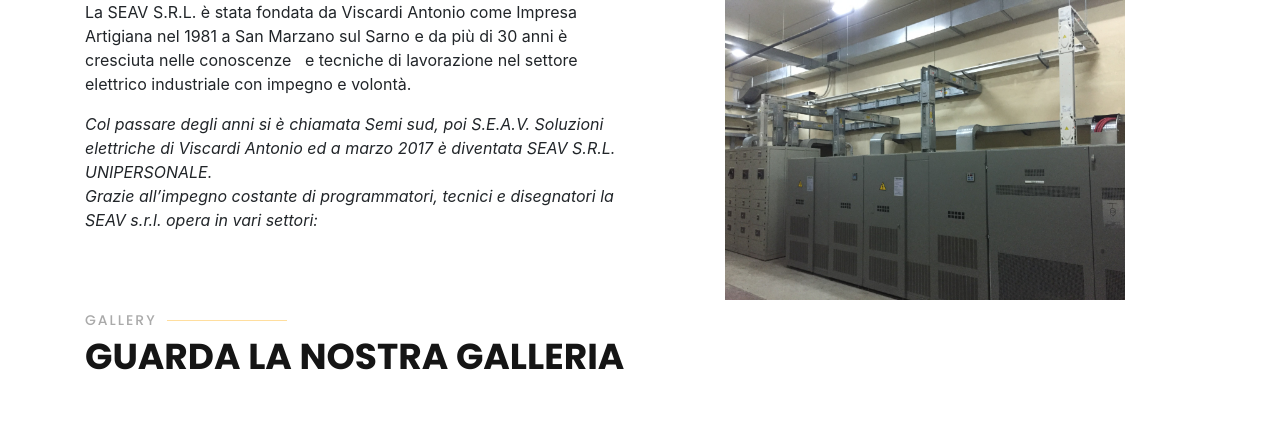
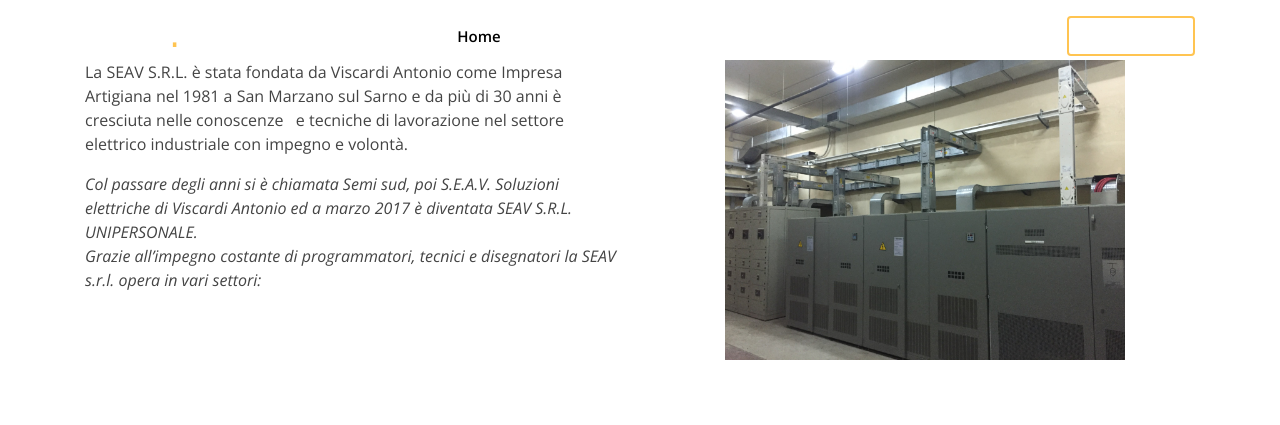
Before and after one commit to enzys98/Seav, a PHP site: page /services/impiantiElettrici.html in a window 1280 px wide. Shown: the top 425 px of the page. Run offline with PHP 8.4, Linux system fonts and the light colour scheme.

Commit message:
commit change

```diff
--- a/home.php
+++ b/home.php
@@ -444,6 +444,7 @@
     <a href="#" class="back-to-top d-flex align-items-center justify-content-center"><i class="bi bi-arrow-up-short"></i></a>
 
     <!-- Vendor JS Files -->
+
     <script src="assets/vendor/aos/aos.js"></script>
     <script src="assets/vendor/bootstrap/js/bootstrap.bundle.min.js"></script>
     <script src="assets/vendor/glightbox/js/glightbox.min.js"></script>
--- a/services/impiantiElettrici.html
+++ b/services/impiantiElettrici.html
@@ -23,7 +23,6 @@
 
     <!-- Template Main CSS File -->
     <link href="../assets/css/style.css" rel="stylesheet">
-    <link href="../assets/css/fancybox.css" rel="stylesheet">
 
     <link rel="stylesheet" href="https://maxcdn.bootstrapcdn.com/bootstrap/4.5.2/css/bootstrap.min.css">
     <link rel="stylesheet" type="text/css" href="https://cdnjs.cloudflare.com/ajax/libs/fancybox/3.5.7/jquery.fancybox.css">
@@ -31,6 +30,9 @@
     <script src="https://ajax.googleapis.com/ajax/libs/jquery/3.5.1/jquery.min.js"></script>
 
     <script src="https://cdnjs.cloudflare.com/ajax/libs/fancybox/3.5.7/jquery.fancybox.min.js"></script>
+
+    <!-- Template Main CSS File -->
+    <link href="../assets/css/style.css" rel="stylesheet">
 
 </head>
 
@@ -46,13 +48,46 @@
 
 <body>
 
+    <!-- ======= Header ======= -->
+    <header id="header" class="fixed-top">
+        <div class="container d-flex align-items-center justify-content-lg-between">
+
+            <h1 class="logo me-auto me-lg-0"><a href="../home.php">SEAV<span>.</span></a></h1>
+            <!-- Uncomment below if you prefer to use an image logo -->
+            <!-- <a href="index.html" class="logo me-auto me-lg-0"><img src="assets/img/logo.png" alt="" class="img-fluid"></a>-->
+
+            <nav id="navbar" class="navbar order-last order-lg-0">
+                <ul>
+                    <li><a class="nav-link scrollto active" href="#hero" style="color: black;">Home</a></li>
+                    <li><a class="nav-link scrollto" href="#about">About</a></li>
+                    <li><a class="nav-link scrollto" href="#services">Services</a></li>
+                    <!-- PORTFOLIO -->
+                    <!--<li><a class="nav-link scrollto " href="#portfolio">Portfolio</a></li> -->
+                    <li><a class="nav-link scrollto" href="#team">Team</a></li>
+                    <li><a class="nav-link scrollto" href="#contact">Contact</a></li>
+                </ul>
+                <i class="bi bi-list mobile-nav-toggle"></i>
+            </nav>
+            <!-- .navbar -->
+
+            <a href="#about" class="get-started-btn scrollto">Get Started</a>
+
+        </div>
+    </header>
+    <!-- End Header -->
+
+
+    <!-- FRASE INIZIALE SULLA CATEGORIA -->
+    <section id="inizioPage" class="d-flex align-items-center justify-content-center">
         <div class="container">
             <div class="row">
                 <div class="col-md-6">
-                <p>La SEAV S.R.L. è stata fondata da Viscardi Antonio come Impresa Artigiana nel 1981 a San Marzano sul Sarno e da più di 30 anni è cresciuta nelle conoscenze   e tecniche di lavorazione nel settore elettrico industriale con impegno e volontà.</p>
+                    <p>La SEAV S.R.L. è stata fondata da Viscardi Antonio come Impresa Artigiana nel 1981 a San Marzano sul Sarno e da più di 30 anni è cresciuta nelle conoscenze   e tecniche di lavorazione nel settore elettrico industriale con impegno e
+                        volontà.
+                    </p>
                     <p class="fst-italic">
-                    Col passare degli anni si è chiamata Semi sud, poi S.E.A.V. Soluzioni elettriche di Viscardi Antonio ed a marzo 2017 è diventata SEAV S.R.L. UNIPERSONALE. <br> Grazie all’impegno costante di programmatori, tecnici e disegnatori la
-                    SEAV s.r.l. opera in vari settori:
+                        Col passare degli anni si è chiamata Semi sud, poi S.E.A.V. Soluzioni elettriche di Viscardi Antonio ed a marzo 2017 è diventata SEAV S.R.L. UNIPERSONALE. <br> Grazie all’impegno costante di programmatori, tecnici e disegnatori
+                        la SEAV s.r.l. opera in vari settori:
                     </p>
                 </div>
                 <div class="col-md-6 d-flex justify-content-center" style="height: 300px;">
@@ -60,6 +95,7 @@
                 </div>
             </div>
         </div>
+    </section>
 
 
     <!-- GALLERY -->
@@ -118,4 +154,17 @@
         </div>
     </div>
 
+    <!-- Vendor JS Files -->
+
+    <script src="../assets/vendor/aos/aos.js"></script>
+    <script src="../assets/vendor/bootstrap/js/bootstrap.bundle.min.js"></script>
+    <script src="../assets/vendor/glightbox/js/glightbox.min.js"></script>
+    <script src="../assets/vendor/isotope-layout/isotope.pkgd.min.js"></script>
+    <script src="../assets/vendor/php-email-form/validate.js"></script>
+    <script src="../assets/vendor/purecounter/purecounter.js"></script>
+    <script src="../assets/vendor/swiper/swiper-bundle.min.js"></script>
+
+    <!-- Template Main JS File -->
+    <script src="../assets/js/main.js"></script>
+
 </body>
```
Also changed, not shown: assets/css/fancybox.css (deleted, +0 -34 lines), assets/js/fancybox.js (deleted, +0 -9 lines). Lines whose indentation alone changed are shown as unchanged.
